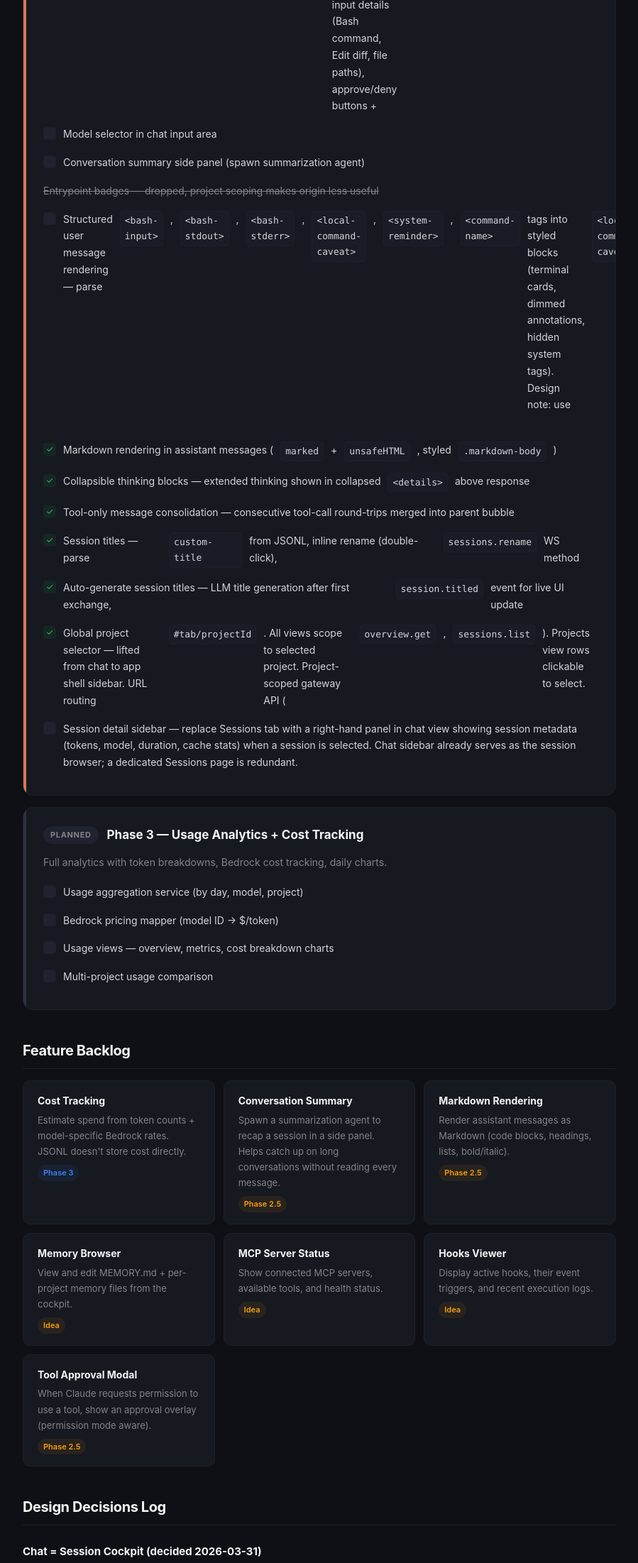
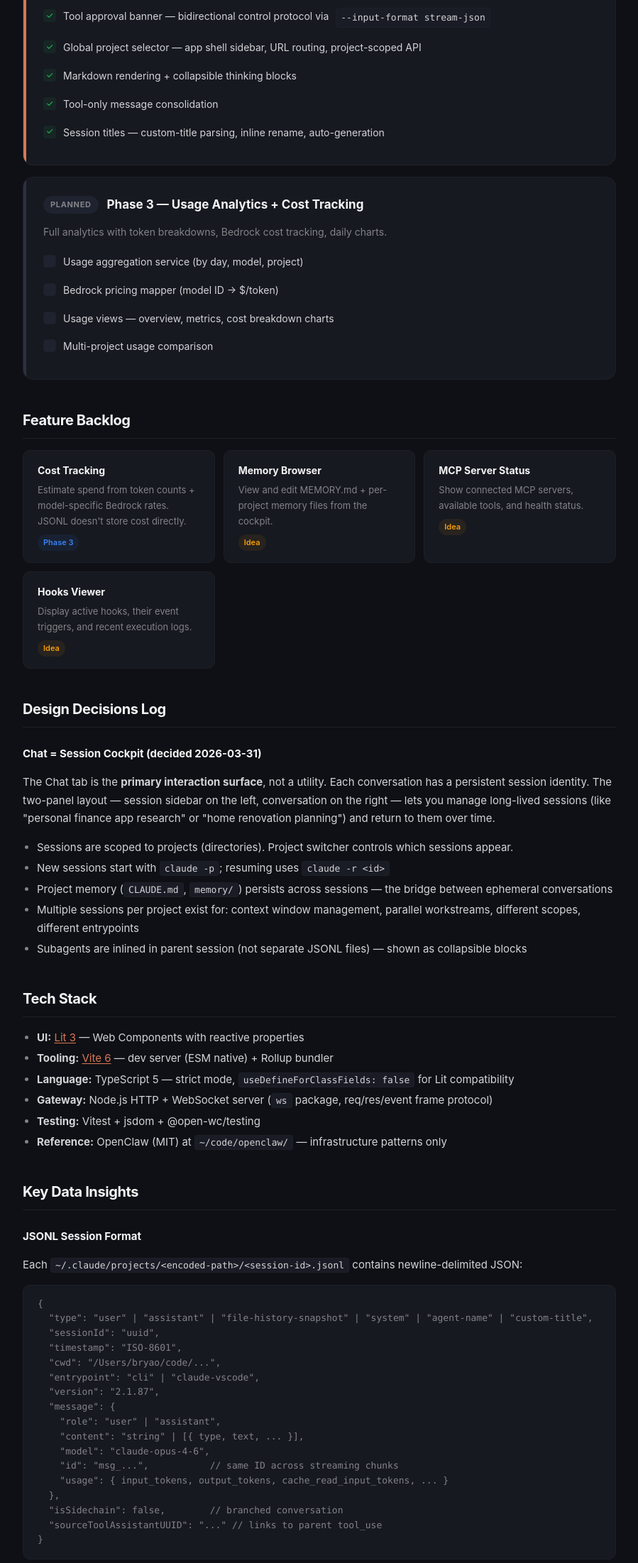
Before and after one commit to narwhalishus/ClaudeCockpit, a website: page plan.html in a window 1280 px wide. Shown: the part 2758-4960 px from the top of the page at 71% size, without its empty margins (190-1089 px from the left). Drawn offline with Linux system fonts and the light colour scheme.

Commit message:
Fix empty state centering, update logo, clean up plan.html
- Fix chat empty state pushed left by align-items: flex-start on
  conversation container — add align-self: center for empty-state
  and loading-spinner inside conversation
- Replace logo.svg with updated version
- Clean up plan.html: shorten verbose checklist items, remove
  completed items from Feature Backlog, reorder todo items first

Co-Authored-By: Claude Opus 4.6 (1M context) <noreply@anthropic.com>

```diff
--- a/plan.html
+++ b/plan.html
@@ -265,18 +265,15 @@
     </div>
     <p class="phase__desc">Polish the session cockpit experience.</p>
     <ul class="checklist">
-      <li><span class="check check--done">&#10003;</span> Tool approval banner — bidirectional control protocol via <code>--input-format stream-json</code>. Gateway detects <code>control_request</code>, forwards as WS event. Chat view renders inline banner with tool name, input details (Bash command, Edit diff, file paths), approve/deny buttons + <kbd>Y</kbd>/<kbd>N</kbd> shortcuts. <code>tool.respond</code> WS method writes <code>control_response</code> back to CLI stdin. Auto-deny on WS disconnect.</li>
       <li><span class="check check--todo"></span> Model selector in chat input area</li>
-      <li><span class="check check--todo"></span> Conversation summary side panel (spawn summarization agent)</li>
-      <li><del style="color:var(--muted)">Entrypoint badges — dropped, project scoping makes origin less useful</del></li>
-      <li><span class="check check--todo"></span> Structured user message rendering — parse <code>&lt;bash-input&gt;</code>, <code>&lt;bash-stdout&gt;</code>, <code>&lt;bash-stderr&gt;</code>, <code>&lt;local-command-caveat&gt;</code>, <code>&lt;system-reminder&gt;</code>, <code>&lt;command-name&gt;</code> tags into styled blocks (terminal cards, dimmed annotations, hidden system tags). Design note: use <code>&lt;local-command-caveat&gt;</code> presence as sentinel to gate tag parsing — avoids misrendering user-typed tags as structured content (in-band signaling ambiguity)</li>
-      <li><span class="check check--done">&#10003;</span> Markdown rendering in assistant messages (<code>marked</code> + <code>unsafeHTML</code>, styled <code>.markdown-body</code>)</li>
-      <li><span class="check check--done">&#10003;</span> Collapsible thinking blocks — extended thinking shown in collapsed <code>&lt;details&gt;</code> above response</li>
-      <li><span class="check check--done">&#10003;</span> Tool-only message consolidation — consecutive tool-call round-trips merged into parent bubble</li>
-      <li><span class="check check--done">&#10003;</span> Session titles — parse <code>custom-title</code> from JSONL, inline rename (double-click), <code>sessions.rename</code> WS method</li>
-      <li><span class="check check--done">&#10003;</span> Auto-generate session titles — LLM title generation after first exchange, <code>session.titled</code> event for live UI update</li>
-      <li><span class="check check--done">&#10003;</span> Global project selector — lifted from chat to app shell sidebar. URL routing <code>#tab/projectId</code>. All views scope to selected project. Project-scoped gateway API (<code>overview.get</code>, <code>sessions.list</code>). Projects view rows clickable to select.</li>
-      <li><span class="check check--todo"></span> Session detail sidebar — replace Sessions tab with a right-hand panel in chat view showing session metadata (tokens, model, duration, cache stats) when a session is selected. Chat sidebar already serves as the session browser; a dedicated Sessions page is redundant.</li>
+      <li><span class="check check--todo"></span> Conversation summary — on-demand "catch me up" for a session</li>
+      <li><span class="check check--todo"></span> Structured user message rendering — parse CC XML tags into styled blocks</li>
+      <li><span class="check check--todo"></span> Session detail sidebar — right-hand panel in chat view with session metadata</li>
+      <li><span class="check check--done">&#10003;</span> Tool approval banner — bidirectional control protocol via <code>--input-format stream-json</code></li>
+      <li><span class="check check--done">&#10003;</span> Global project selector — app shell sidebar, URL routing, project-scoped API</li>
+      <li><span class="check check--done">&#10003;</span> Markdown rendering + collapsible thinking blocks</li>
+      <li><span class="check check--done">&#10003;</span> Tool-only message consolidation</li>
+      <li><span class="check check--done">&#10003;</span> Session titles — custom-title parsing, inline rename, auto-generation</li>
     </ul>
   </div>
 
@@ -304,16 +301,6 @@
       <span class="feat__tag tag--p3">Phase 3</span>
     </div>
     <div class="feat">
-      <div class="feat__name">Conversation Summary</div>
-      <div class="feat__desc">Spawn a summarization agent to recap a session in a side panel. Helps catch up on long conversations without reading every message.</div>
-      <span class="feat__tag tag--idea">Phase 2.5</span>
-    </div>
-    <div class="feat">
-      <div class="feat__name">Markdown Rendering</div>
-      <div class="feat__desc">Render assistant messages as Markdown (code blocks, headings, lists, bold/italic).</div>
-      <span class="feat__tag tag--idea">Phase 2.5</span>
-    </div>
-    <div class="feat">
       <div class="feat__name">Memory Browser</div>
       <div class="feat__desc">View and edit MEMORY.md + per-project memory files from the cockpit.</div>
       <span class="feat__tag tag--idea">Idea</span>
@@ -327,11 +314,6 @@
       <div class="feat__name">Hooks Viewer</div>
       <div class="feat__desc">Display active hooks, their event triggers, and recent execution logs.</div>
       <span class="feat__tag tag--idea">Idea</span>
-    </div>
-    <div class="feat">
-      <div class="feat__name">Tool Approval Modal</div>
-      <div class="feat__desc">When Claude requests permission to use a tool, show an approval overlay (permission mode aware).</div>
-      <span class="feat__tag tag--idea">Phase 2.5</span>
     </div>
   </div>
 
--- a/ui/styles/components.css
+++ b/ui/styles/components.css
@@ -495,7 +495,9 @@
   gap: 6px;
 }
 
-.chat__load-more {
+.chat__load-more,
+.chat__conversation > .empty-state,
+.chat__conversation > .loading-spinner {
   align-self: center;
   font-size: 11px;
   padding: 4px 12px;
```
Also changed, not shown: logo.svg.
